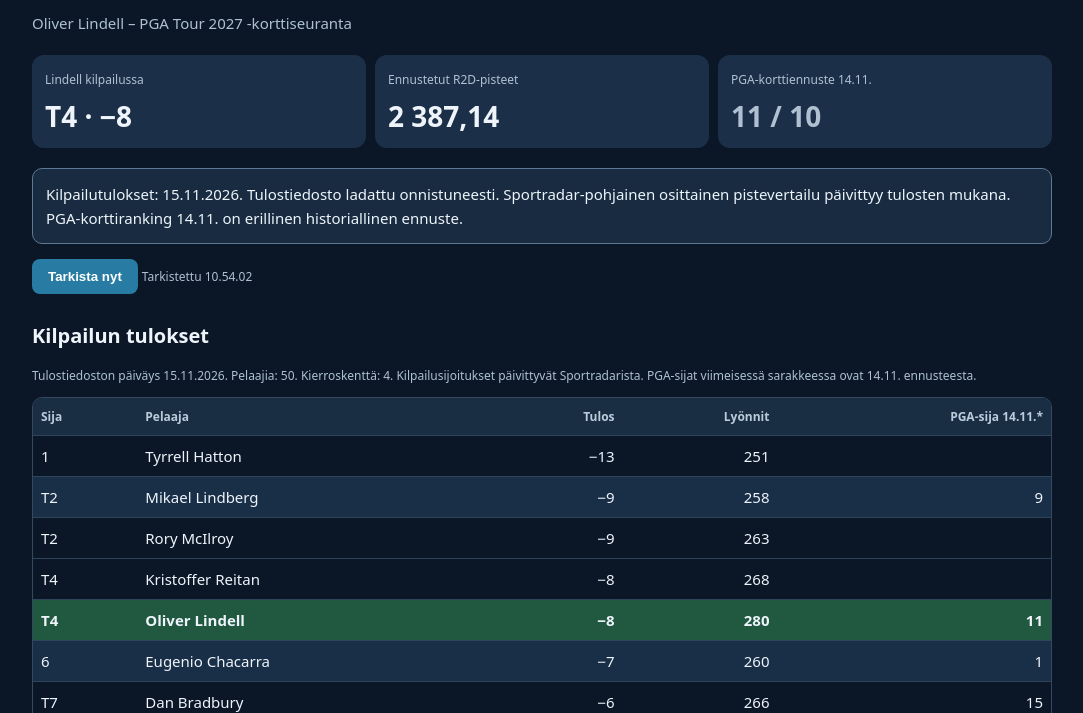
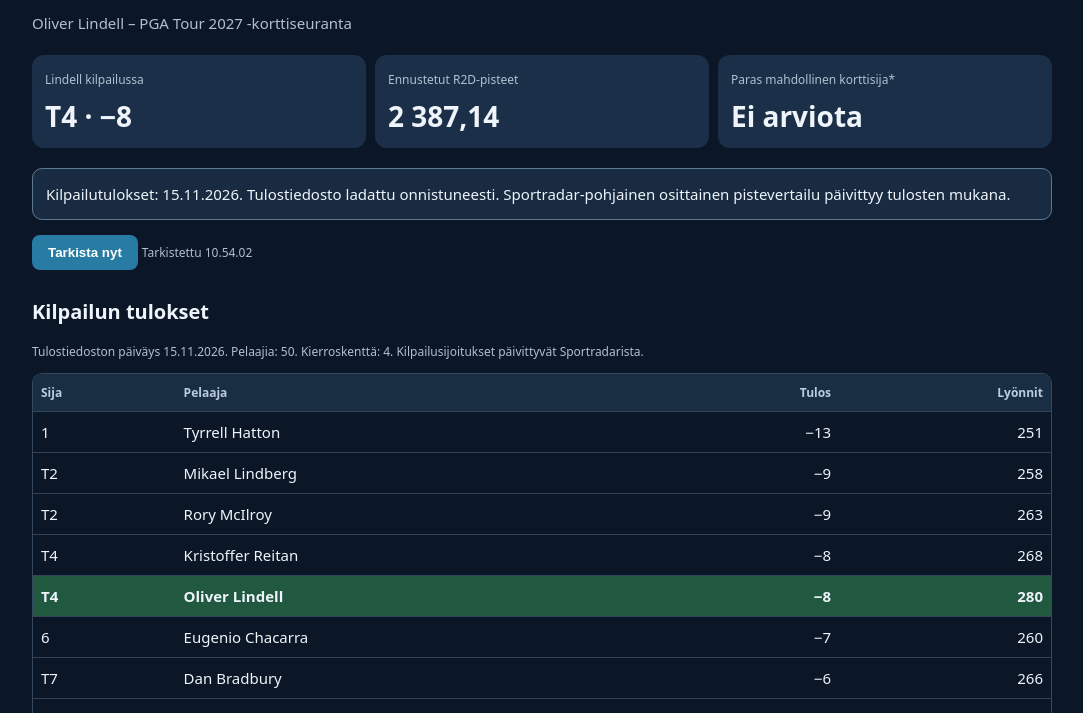
Before and after one commit to iiro-sudo/dpworld-live, a plain HTML site: page index.html in a window 1280 px wide. Shown: the part 87-800 px from the top of the page, without its empty margins (98-1181 px from the left). Drawn offline with Linux system fonts and the light colour scheme.

Commit message:
Update index.html

```diff
--- a/index.html
+++ b/index.html
@@ -1,3 +1,4 @@
+
 <!DOCTYPE html>
 <html lang="fi">
 <head>
@@ -34,28 +35,24 @@ footer{margin-top:30px;padding-bottom:30px}
 <div class="cards">
   <div class="card"><span class="muted small">Lindell kilpailussa</span><strong id="lindellScore">–</strong></div>
   <div class="card"><span class="muted small">Ennustetut R2D-pisteet</span><strong id="lindellPoints">–</strong></div>
-  <div class="card"><span class="muted small">PGA-korttiennuste 14.11.</span><strong id="pgaPosition">–</strong></div>
+  <div class="card"><span class="muted small">Paras mahdollinen korttisija*</span><strong id="pgaPosition">–</strong></div>
 </div>
 <div class="status" id="status">Ladataan kilpailutuloksia...</div>
 <p><button id="refreshButton" onclick="refresh()">Tarkista nyt</button> <span class="muted small" id="updated"></span></p>
 <h2 id="leaderboardTitle">Kilpailun tulokset</h2>
 <p class="muted small" id="leaderboardInfo">Ladataan tulostaulukkoa...</p>
-<div class="tablewrap"><table><thead><tr><th>Sija</th><th>Pelaaja</th><th class="num">Tulos</th><th class="num">Lyönnit</th><th class="num">PGA-sija 14.11.*</th></tr></thead><tbody id="leaderboard"></tbody></table></div>
+<div class="tablewrap"><table><thead><tr><th>Sija</th><th>Pelaaja</th><th class="num">Tulos</th><th class="num">Lyönnit</th></tr></thead><tbody id="leaderboard"></tbody></table></div>
 <h2>Laskennallinen pistevertailu</h2>
 <p class="muted small" id="forecastInfo">Odotetaan laskennan tietoja...</p>
 <div class="status" id="lindellAnalysis">Ladataan pistevertailua...</div>
 <div class="tablewrap"><table><thead><tr><th>Vertailusija</th><th>Pelaaja</th><th class="num">Kilpailupisteet</th><th class="num">Yhteensä</th><th class="num">Ero Lindelliin</th></tr></thead><tbody id="forecastTable"></tbody></table></div>
 <p class="notice small">Tämä on <strong>osittainen pistevertailu</strong>, ei virallinen PGA-korttiranking. Vertailussa on vain ne pelaajat, joiden lähtöpisteet ovat laskennan käytettävissä. Korttipaikan varmistumista tai todellista korttisijaa ei voi päätellä tästä taulukosta.</p>
-<h2>PGA Tour -korttiennuste 14.11.2026</h2>
-<p class="muted small">Kolmannen kierroksen jälkeinen historiallinen ennuste. Kortteja jaetaan kymmenen. Alla oleva taulukko ei päivity kilpailun mukana.</p>
-<div class="tablewrap"><table><thead><tr><th>Korttisija</th><th>Pelaaja</th><th class="num">R2D-sija</th><th>Tilanne 14.11.</th></tr></thead><tbody id="cardRanking"></tbody></table></div>
 <footer class="small muted">
 <strong>Lähteet ja päivitykset</strong>
 <p>Kilpailutulokset: Sportradar Golf API. GitHub Actions hakee tulokset ja laskee osittaisen pistevertailun `snapshot.json`-tiedostoon. Netlify julkaisee GitHubiin tallennetut päivitykset.</p>
 <p>Selain tarkistaa tiedoston automaattisesti kahden minuutin välein. Päivitys näkyy GitHub Actionsin ja Netlifyn julkaisun jälkeen.</p>
-<p><a target="_blank" rel="noopener" href="https://www.europeantour.com/dpworld-tour/news/articles/detail/pga-tour-dual-membership-what-s-at-stake-on-the-final-day-of-dp-world-tour-championship/">DP World Tour – PGA-korttiennuste 14.11.2026</a></p>
 <p><a target="_blank" rel="noopener" href="https://www.europeantour.com/dpworld-tour/dp-world-tour-championship-2026/">DP World Tour – kilpailun virallinen sivu</a></p>
-<p>* PGA-sija 14.11. tarkoittaa vanhan korttiennusteen sijoitusta, ei nykyistä korttisijaa.</p>
+<p>* Paras mahdollinen korttisija on osittaisen vertailun alaraja, ei vahvistettu PGA-korttisija. Lindbergin korttipaikka on oletus.</p>
 </footer>
 </main>
 <script>
@@ -66,24 +63,20 @@ const scoreText=value=>String(value??"–").replace(/-/g,"−");
 const fmt=value=>Number.isFinite(Number(value))?new Intl.NumberFormat("fi-FI",{minimumFractionDigits:2,maximumFractionDigits:2}).format(Number(value)):"–";
 function formatDate(value){if(!/^\d{4}-\d{2}-\d{2}$/.test(value||""))return value||"tuntematon";const [y,m,d]=value.split("-");return `${d}.${m}.${y}`;}
 function render(){
- const players=snapshot.players,ranks=snapshot.ranking,forecast=snapshot.pga_forecast_test;
+ const players=snapshot.players,forecast=snapshot.pga_forecast_test;
  const round=Number(snapshot.round),date=formatDate(snapshot.date);
- const rankOf=name=>ranks.find(r=>r.name===name)?.rank;
  const lindell=players.find(p=>p.name==="Oliver Lindell");
- const oldLindell=ranks.find(r=>r.name==="Oliver Lindell");
  $("leaderboardTitle").textContent="Kilpailun tulokset";
- $("leaderboardInfo").textContent=`Tulostiedoston päiväys ${date}. Pelaajia: ${players.length}. Kierroskenttä: ${round}. Kilpailusijoitukset päivittyvät Sportradarista. PGA-sijat viimeisessä sarakkeessa ovat 14.11. ennusteesta.`;
- $("leaderboard").innerHTML=players.map(p=>{const rank=rankOf(p.name);return `<tr class="${p.name==="Oliver Lindell"?"lindell":rank&&rank<=10?"qualified":""}"><td>${escapeHtml(p.pos)}</td><td>${escapeHtml(p.name)}</td><td class="num">${escapeHtml(scoreText(p.score))}</td><td class="num">${escapeHtml(p.strokes)}</td><td class="num">${rank??""}</td></tr>`;}).join("");
+ $("leaderboardInfo").textContent=`Tulostiedoston päiväys ${date}. Pelaajia: ${players.length}. Kierroskenttä: ${round}. Kilpailusijoitukset päivittyvät Sportradarista.`;
+ $("leaderboard").innerHTML=players.map(p=>`<tr class="${p.name==="Oliver Lindell"?"lindell":""}"><td>${escapeHtml(p.pos)}</td><td>${escapeHtml(p.name)}</td><td class="num">${escapeHtml(scoreText(p.score))}</td><td class="num">${p.strokes==null?"–":escapeHtml(p.strokes)}</td></tr>`).join("");
  $("lindellScore").textContent=lindell?`${lindell.pos} · ${scoreText(lindell.score)}`:"Ei tietoa";
- $("pgaPosition").textContent=oldLindell?`${oldLindell.rank} / 10`:"Ei tietoa";
- $("pgaPosition").className="muted";
- $("cardRanking").innerHTML=ranks.map(r=>`<tr class="${r.name==="Oliver Lindell"?"lindell":r.rank<=10?"qualified":""}"><td>${escapeHtml(r.rank)}</td><td>${escapeHtml(r.name)}</td><td class="num">${escapeHtml(r.r2d)}</td><td class="${r.rank<=10?"success":"danger"}">${r.rank<=10?"Korttipaikalla":"Ulkopuolella"}</td></tr>`).join("");
+ $("pgaPosition").textContent="–";
  const valid=forecast&&forecast.status==="partial"&&Array.isArray(forecast.players);
  const rows=valid?forecast.players.filter(p=>p&&typeof p.name==="string"&&Number.isFinite(Number(p.total_points))):[];
  const oliver=rows.find(p=>p.name==="Oliver Lindell");
  if(!valid||!oliver){
    $("lindellPoints").textContent="–";
-   $("forecastInfo").textContent="Pistevertailun testiaineistoa ei ole vielä saatavilla. Vanha korttiennuste näkyy alempana.";
+   $("forecastInfo").textContent="Pistevertailun tietoja ei ole vielä saatavilla.";
    $("lindellAnalysis").textContent="Laskennan tuloksia odotetaan. Tarkista GitHub Actionsin Calculate PGA card forecast -vaihe.";
    $("forecastTable").innerHTML="";
    return;
@@ -91,11 +84,15 @@ function render(){
  const oliverPoints=Number(oliver.total_points);
  $("lindellPoints").textContent=fmt(oliverPoints);
  const calculated=Number(forecast.players_calculated)||rows.length;
- $("forecastInfo").textContent=`Laskennassa mukana ${calculated} pelaajaa. Pisteet päivittyvät snapshot.json-tiedostosta kilpailusijoitusten muuttuessa. Vertailusija ei ole PGA-korttisija.`;
+ $("forecastInfo").textContent=`Laskennassa mukana ${calculated} pelaajaa. Pisteet päivittyvät snapshot.json-tiedostosta kilpailusijoitusten muuttuessa. Vertailusija ei ole PGA-korttisija. Lindbergin kortti käsitellään erillisenä oletuksena vain, jos oletus löytyy päivitystiedostosta.`;
  const sorted=[...rows].sort((a,b)=>Number(b.total_points)-Number(a.total_points));
  const partialRank=sorted.findIndex(p=>p.name==="Oliver Lindell")+1;
  const ahead=sorted.filter(p=>Number(p.total_points)>oliverPoints).length;
- $("lindellAnalysis").innerHTML=`<p><strong>Oliver Lindell:</strong> ${fmt(oliverPoints)} ennustettua Race to Dubai -pistettä.</p><p>Tunnetuista vertailupelaajista ${ahead} on Lindellin edellä. Lindellin sijoitus tässä <strong>osittaisessa</strong> pistevertailussa on ${partialRank}/${sorted.length}.</p><p class="small muted">Pistevertailu ei vielä huomioi kaikkia korttiehdokkaita, joten varsinaista PGA-korttisijaa tai eroa kymmenenteen korttipaikkaan ei voi vahvistaa.</p>`;
+ const lindbergAssumed=forecast.assumptions?.mikael_lindberg_card===true;
+ const lowerBound=ahead+1+(lindbergAssumed?1:0);
+ $("pgaPosition").textContent=lindbergAssumed?`${lowerBound}. / 10*`:"Ei arviota";
+ const assumptionText=lindbergAssumed?`<p><strong>Oletus:</strong> Mikael Lindberg saa yhden kymmenestä PGA-kortista. Hänen lähtöpisteitään ei ole laskennassa, eikä korttia ole vielä vahvistettu. Tällä oletuksella Lindellin paras mahdollinen sijoitus nykyisen vertailun perusteella on <strong>${lowerBound}.</strong> Puuttuvat ehdokkaat voivat pudottaa sijoitusta.</p>`:"";
+ $("lindellAnalysis").innerHTML=`<p><strong>Oliver Lindell:</strong> ${fmt(oliverPoints)} ennustettua Race to Dubai -pistettä.</p><p>Tunnetuista vertailupelaajista ${ahead} on Lindellin edellä. Lindellin sijoitus tässä <strong>osittaisessa</strong> pistevertailussa on ${partialRank}/${sorted.length}.</p>${assumptionText}<p class="small muted">Pistevertailu ei vielä huomioi kaikkia korttiehdokkaita, joten varsinaista PGA-korttisijaa tai eroa kymmenenteen korttipaikkaan ei voi vahvistaa.</p>`;
  $("forecastTable").innerHTML=sorted.map((p,i)=>{const diff=Number(p.total_points)-oliverPoints;const diffText=Math.abs(diff)<0.005?"0,00":`${diff>0?"+":"−"}${fmt(Math.abs(diff))}`;return `<tr class="${p.name==="Oliver Lindell"?"lindell":""}"><td>${i+1}</td><td>${escapeHtml(p.name)}</td><td class="num">${fmt(p.event_points)}</td><td class="num">${fmt(p.total_points)}</td><td class="num">${diffText}</td></tr>`;}).join("");
 }
 async function refresh(){
@@ -104,11 +101,11 @@ async function refresh(){
   const response=await fetch("/snapshot.json?t="+Date.now(),{cache:"no-store"});
   if(!response.ok)throw new Error("HTTP "+response.status);
   const raw=await response.text(),next=JSON.parse(raw);
-  if(!Array.isArray(next.players)||!Array.isArray(next.ranking)||typeof next.date!=="string"||!Number.isInteger(next.round))throw new Error("Tulostiedoston rakenne on virheellinen");
+  if(!Array.isArray(next.players)||typeof next.date!=="string"||!Number.isInteger(next.round))throw new Error("Tulostiedoston rakenne on virheellinen");
   const changed=raw!==lastContent,firstLoad=lastContent===null;
   snapshot=next;lastContent=raw;if(changed)render();
   const message=firstLoad?"Tulostiedosto ladattu onnistuneesti.":changed?"Tulostiedosto on muuttunut edellisen tarkistuksen jälkeen.":"Ei muutoksia edelliseen tarkistukseen.";
-  $("status").textContent=`Kilpailutulokset: ${formatDate(snapshot.date)}. ${message} Sportradar-pohjainen osittainen pistevertailu päivittyy tulosten mukana. PGA-korttiranking 14.11. on erillinen historiallinen ennuste.`;
+  $("status").textContent=`Kilpailutulokset: ${formatDate(snapshot.date)}. ${message} Sportradar-pohjainen osittainen pistevertailu päivittyy tulosten mukana.`;
   $("updated").textContent=" Tarkistettu "+new Date().toLocaleTimeString("fi-FI");
  }catch(error){$("status").textContent="Tietojen tarkistus epäonnistui: "+error.message+". Näytetään viimeksi ladatut tiedot, jos saatavilla.";$("updated").textContent=" Tarkistus epäonnistui "+new Date().toLocaleTimeString("fi-FI");}
  finally{loading=false;$("refreshButton").disabled=false;}
```
